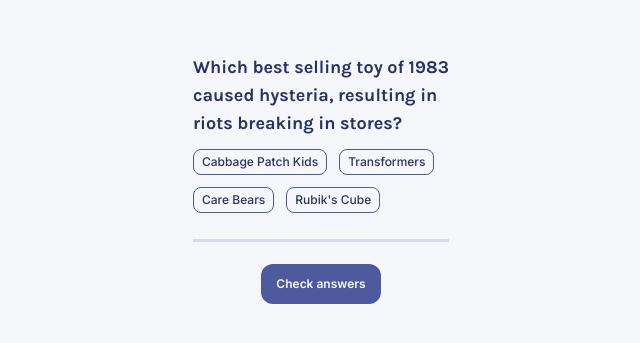
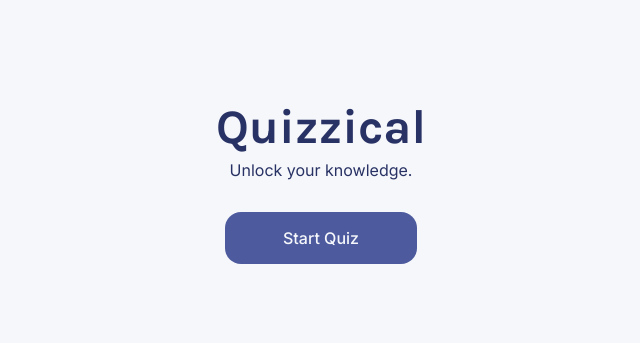
Before and after one commit to renzyntn/Quizzical, a React (Vite) app: page / in a window 1280 px wide. Shown: the part 217-560 px from the top of the page, without its empty margins (319-959 px from the left). Built offline with nearby package versions, Linux system fonts and the light colour scheme.

Commit message:
Applied changes

```diff
--- a/package.json
+++ b/package.json
@@ -13,6 +13,7 @@
     "@tailwindcss/vite": "^4.1.12",
     "react": "^19.1.1",
     "react-dom": "^19.1.1",
+    "react-spinners": "^0.17.0",
     "tailwindcss": "^4.1.12"
   },
   "devDependencies": {
--- a/src/App.jsx
+++ b/src/App.jsx
@@ -3,9 +3,19 @@
 import Quiz from "./components/Quiz";
 
 function App() {
+  const [startGame, setStartGame] = useState(false);
+
+  function startGameButton() {
+    setStartGame((prevStart) => !prevStart);
+  }
+
   return (
-    <main className="max-w-xs h-screen mx-auto flex justify-center items-center">
-      <Quiz />
+    <main className="max-w-screen h-screen flex justify-center items-center">
+      {startGame ? (
+        <Quiz />
+      ) : (
+        <Start startGameButton={() => startGameButton()} />
+      )}
     </main>
   );
 }
--- a/src/components/Quiz.jsx
+++ b/src/components/Quiz.jsx
@@ -1,14 +1,44 @@
+import { useState, useEffect } from "react";
+import mockUpData from "../mockup.json";
+import Loading from "./Loading";
+
 function Quiz() {
+  const [result, setResult] = useState(mockUpData.results);
+  const [isLoading, setIsLoading] = useState(true);
+
+  useEffect(() => {
+    const getResponse = async () => {
+      try {
+        const response = await fetch(
+          "https://opentdb.com/api.php?amount=5&type=multiple"
+        );
+        if (!response.ok) {
+          throw new Error("There was a problem with the server.");
+        }
+        const data = await response.json();
+        setResult(data.results);
+      } catch (error) {
+        console.log(error);
+      } finally {
+        setIsLoading(false);
+      }
+    };
+
+    getResponse();
+  }, []);
+
+  const displayResult = result.map((data, index) => {
     return (
-    <section className="w-auto h-auto flex flex-col justify-center items-center px-8 space-y-3">
-      <div className="w-full flex flex-col justify-start items-start space-y-3">
-        <h3 className="text-lavender-font text-lg font-karla font-bold break-words">
-          Which best selling toy of 1983 caused hysteria, resulting in riots
-          breaking in stores?
+      <div
+        className="w-full flex flex-col justify-start items-start space-y-3"
+        key={index}
+      >
+        <h3 className="text-lavender-font text-lg font-karla font-bold break-all">
+          {data.question}
         </h3>
         <div className="max-w-full flex flex-wrap justify-start items-center gap-3">
           <button className="border-1 border-lavender-button-start rounded-lg py-1 px-2 text-xs font-inter font-medium text-lavender-font hover:cursor-pointer active:scale-90 transform duration-200 ease-in-out">
-            Cabbage Patch Kids
+            {data.correct_answer}
           </button>
           <button className="border-1 border-lavender-button-start rounded-lg py-1 px-2 text-xs font-inter font-medium text-lavender-font hover:cursor-pointer active:scale-90 transform duration-200 ease-in-out">
             Transformers
@@ -22,6 +52,16 @@
         </div>
         <hr className="w-full border-b-2 border-lavender-button mt-3.5" />
       </div>
+    );
+  });
+
+  return (
+    <section className="w-auto h-auto flex flex-col justify-center items-center px-8 space-y-3">
+      {isLoading ? (
+        <Loading />
+      ) : (
+        <>
+          {displayResult}
           <footer className="w-full flex py-2.5 justify-center items-center gap-6">
             {/*<span className="font-inter font-bold text-[14px] text-lavender-font">
                 You scored 5/5 correct answers
@@ -32,6 +72,8 @@
               </span>
             </button>
           </footer>
+        </>
+      )}
     </section>
   );
 }
--- a/src/components/Start.jsx
+++ b/src/components/Start.jsx
@@ -1,4 +1,4 @@
-function Start() {
+function Start({ startGameButton }) {
   return (
     <div className="flex flex-col justify-center items-center">
       <div className="flex flex-col justify-center items-center gap-[7px] text-lavender-font mb-7.5">
@@ -7,7 +7,10 @@
           Unlock your knowledge.
         </span>
       </div>
-      <button className="min-w-48 min-h-13 bg-lavender-button-start rounded-2xl text-white-custom text-base font-inter font-medium hover:cursor-pointer active:scale-90 transform duration-200 ease-in-out">
+      <button
+        className="min-w-48 min-h-13 bg-lavender-button-start rounded-2xl text-white-custom text-base font-inter font-medium hover:cursor-pointer active:scale-90 transform duration-200 ease-in-out"
+        onClick={startGameButton}
+      >
         Start Quiz
       </button>
     </div>
--- a/vite.config.js
+++ b/vite.config.js
@@ -1,11 +1,8 @@
-import { defineConfig } from 'vite'
-import react from '@vitejs/plugin-react'
-import tailwindcss from "@tailwindcss/vite"
+import { defineConfig } from "vite";
+import react from "@vitejs/plugin-react";
+import tailwindcss from "@tailwindcss/vite";
 
 // https://vite.dev/config/
 export default defineConfig({
-  plugins: [
-    react(),
-    tailwindcss(),
-  ],
-})
+  plugins: [react(), tailwindcss()],
+});
```
Also changed, not shown: src/main.jsx (+6 -6 lines), 1 other file (tests, documents, lock files or other folders). Lines whose indentation alone changed are shown as unchanged.
